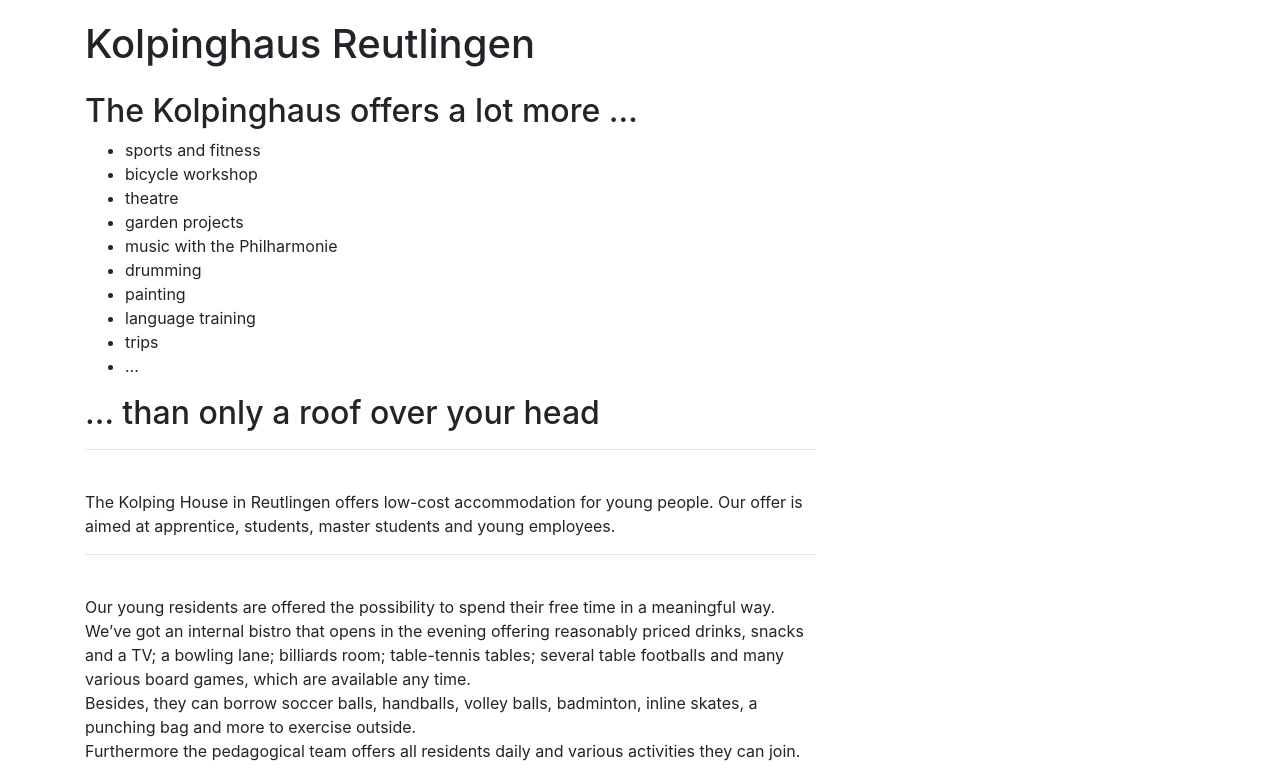
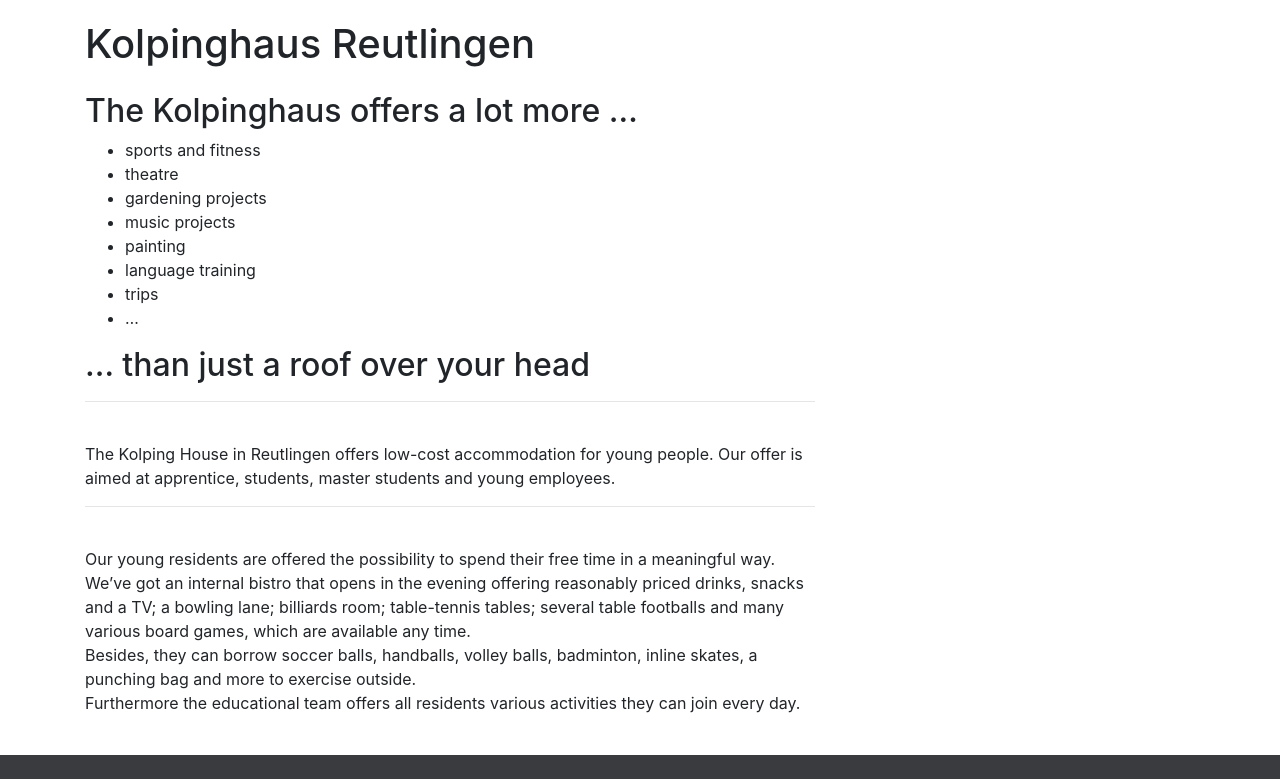
Before and after one commit to kolpinghaus-reutlingen/kolpinghaus-reutlingen.de, a Jekyll site: the page built from index.en.md, in a window 1280 px wide and 900 px high, scrolled down 549 px, cut to the strip 96-875 px from the top of the window. Built offline with Jekyll 4.4.1, drawn with Linux system fonts in a browser that asks for light colours; nearby versions of some CDN libraries; comment, search, counter and statistics services are not loaded.

Commit message:
Update index.en.md

```diff
--- a/index.en.md
+++ b/index.en.md
@@ -15,17 +15,15 @@ redirect_from:
 ## The Kolpinghaus offers a lot more ...
 
 - sports and fitness
-- bicycle workshop
 - theatre
-- garden projects
-- music with the Philharmonie
-- drumming
+- gardening projects
+- music projects
 - painting
 - language training
 - trips
 - ...
 
-## ... than only a roof over your head
+## ... than just a roof over your head
 
 ---
 
@@ -38,4 +36,4 @@ The Kolping House in Reutlingen offers low-cost accommodation for young people.
 Our young residents are offered the possibility to spend their free time in a meaningful way.<br>
 We’ve got an internal bistro that opens in the evening offering reasonably priced drinks, snacks and a TV; a bowling lane; billiards room; table-tennis tables; several table footballs and many various board games, which are available any time.<br>
 Besides, they can borrow soccer balls, handballs, volley balls, badminton, inline skates, a punching bag and more to exercise outside.<br>
-Furthermore the pedagogical team offers all residents daily and various activities they can join.<br>
+Furthermore the educational team offers all residents various activities they can join every day.<br>
```
